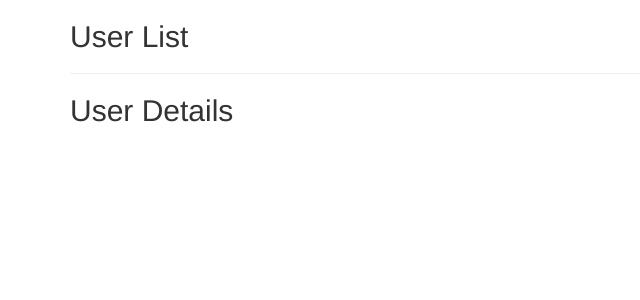
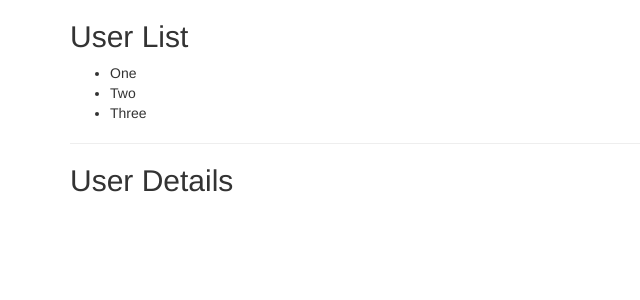
Before and after one commit to shinderahul/redux-practice, a React (Create React App) app: page / in a window 1280 px wide. Shown: the top 300 px of the page, without its empty margins (0-640 px from the left). Built offline with nearby package versions, Linux system fonts and the light colour scheme.

Commit message:
Added UserList

```diff
--- a/src/components/App.js
+++ b/src/components/App.js
@@ -1,8 +1,10 @@
 import React from 'react';
+import UserList from '../containers/UserList';
 
 const App = () => (
     <div className='container'>
         <h2>User List</h2>
+        <UserList />
         <hr />
         <h2>User Details</h2>
     </div>
--- /dev/null
+++ b/src/containers/UserList.js
@@ -0,0 +1,20 @@
+import React, {Component} from 'react';
+import {bindActionCreators} from 'redux';
+import {connect} from 'react-redux';
+
+
+class UserList extends Component {
+
+  render() {
+    return (
+      <ul>
+        <li>One</li>
+        <li>Two</li>
+        <li>Three</li>
+      </ul>
+    );
+  }
+
+}
+
+export default UserList;
```
